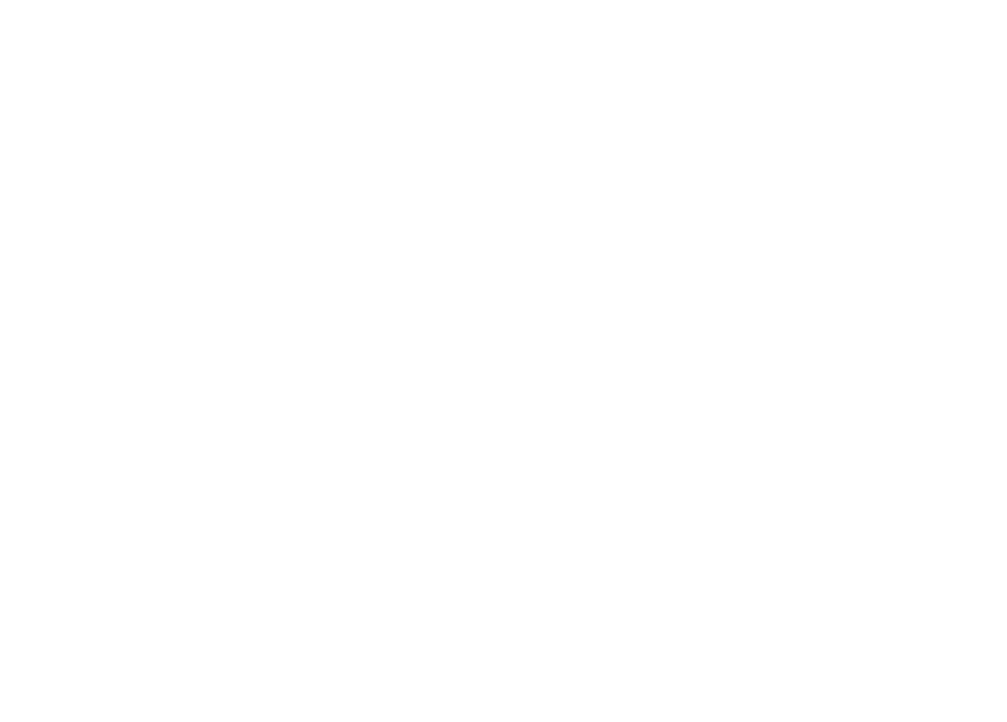
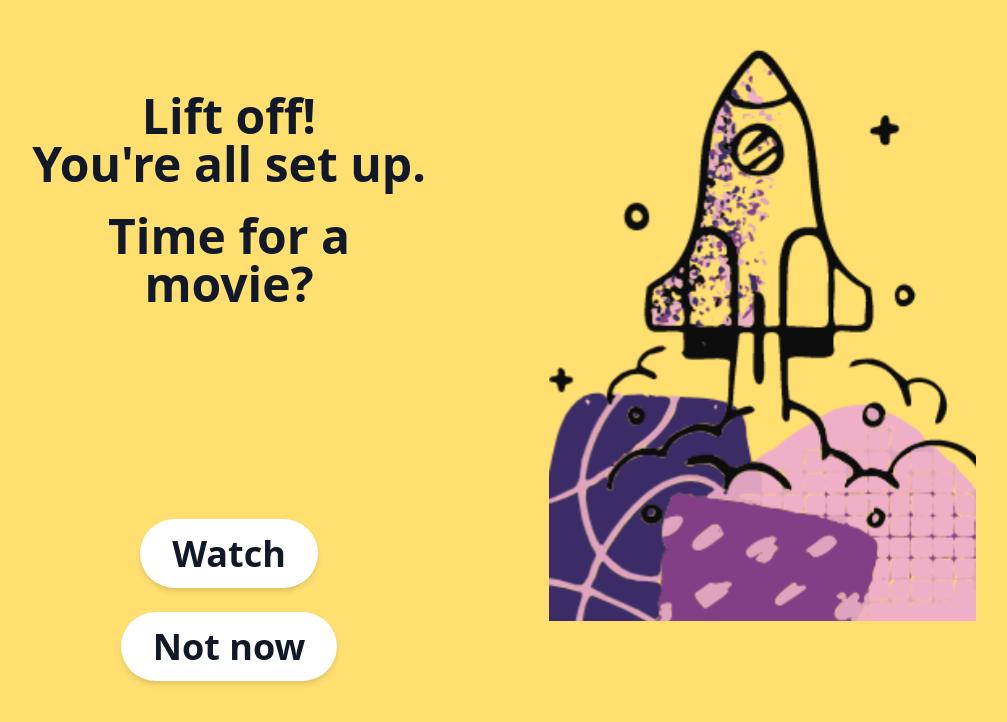
Before and after one commit to timosville/one-sheep-fe-challenge, a Vue app: page /success in a window 1280 px wide. Before the commit this address had no page. Shown: the top 722 px of the page, without its empty margins (91-1098 px from the left). Built offline with nearby package versions, Linux system fonts and the light colour scheme.

Commit message:
Add component

```diff
--- /dev/null
+++ b/src/components/Success.vue
@@ -0,0 +1,36 @@
+<template>
+  <div class="bg-one-yellow max-h-screen container-grid">
+    <div class="container-grid__title">
+      <h1 class="title">
+        Lift off!
+        <br />You're all set up.
+      </h1>
+      <h1 class="title mt-6">
+        Time for a
+        <br />movie?
+      </h1>
+    </div>
+
+    <div class="container-grid__hero">
+      <img class="object-contain w-full" src="/hero/launch.svg" alt="launch" />
+    </div>
+    <div class="container-grid__button flex flex-col">
+      <button @click="watchVideo()" class="button">Watch</button>
+      <button @click="skipToComplete()" class="button mt-6">Not now</button>
+    </div>
+  </div>
+</template>
+
+<script>
+export default {
+  name: "Success",
+  methods: {
+    watchVideo() {
+      this.$router.push("/video");
+    },
+    skipToComplete() {
+      this.$router.push("/complete");
+    },
+  },
+};
+</script>
--- a/src/router/index.js
+++ b/src/router/index.js
@@ -4,6 +4,7 @@
 import Account from "@/components/Account.vue";
 import Appearance from "@/components/Appearance.vue";
 import Avatar from "@/components/Avatar.vue";
+import Success from "@/components/Success.vue";
 
 const routes = [
   {
@@ -31,6 +32,11 @@
     name: "Avatar",
     component: Avatar,
   },
+  {
+    path: "/success",
+    name: "Success",
+    component: Success,
+  },
 ];
 
 const router = createRouter({
```
